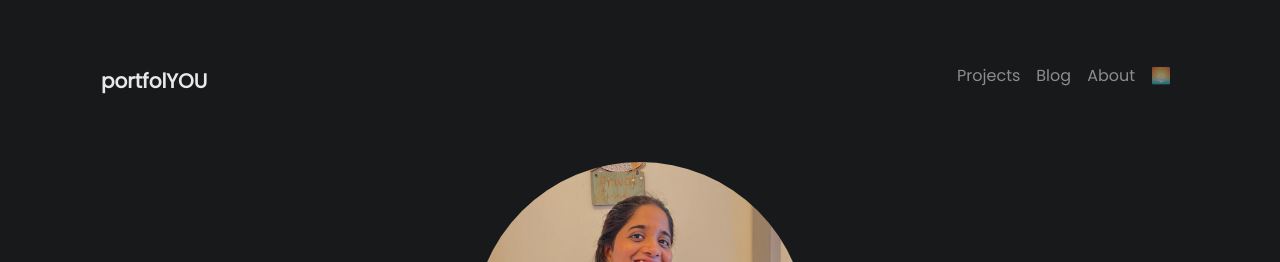
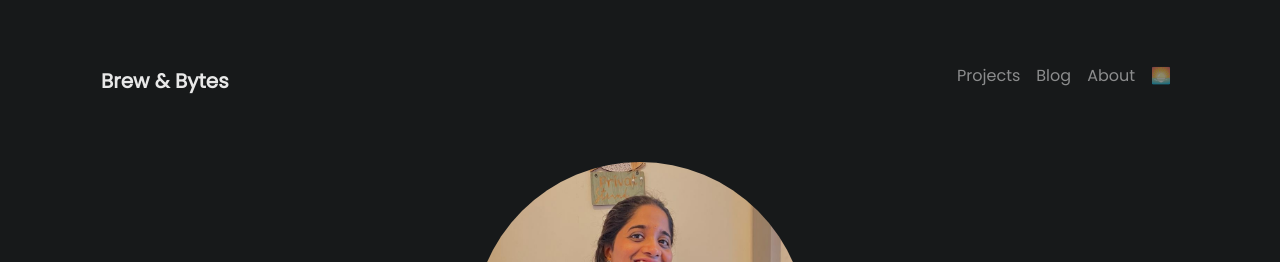
Before and after one commit to tiramdasg/tiramdasg.github.io, a Jekyll site: the page built from pages/index.md, in a window 1280 px wide. Shown: the top 262 px of the page. Built offline with Jekyll 4.4.1, drawn with Linux system fonts in a browser that asks for light colours; emoji names are drawn with the system emoji font.

Commit message:
title update

```diff
--- a/_config.yml
+++ b/_config.yml
@@ -1,5 +1,5 @@
 ### Site Settings ###
-title               : portfolYOU
+title               : Brew & Bytes
 description         : >-
                       I am Geethika Tiramdas, I turn coffee :coffee: into code, and never broke production.
                       I am a versatile tech enthusiast specializing in Security 🔐, Machine Learning 🖥️, AI 🤖, Full Stack Development 🕸️,
```
